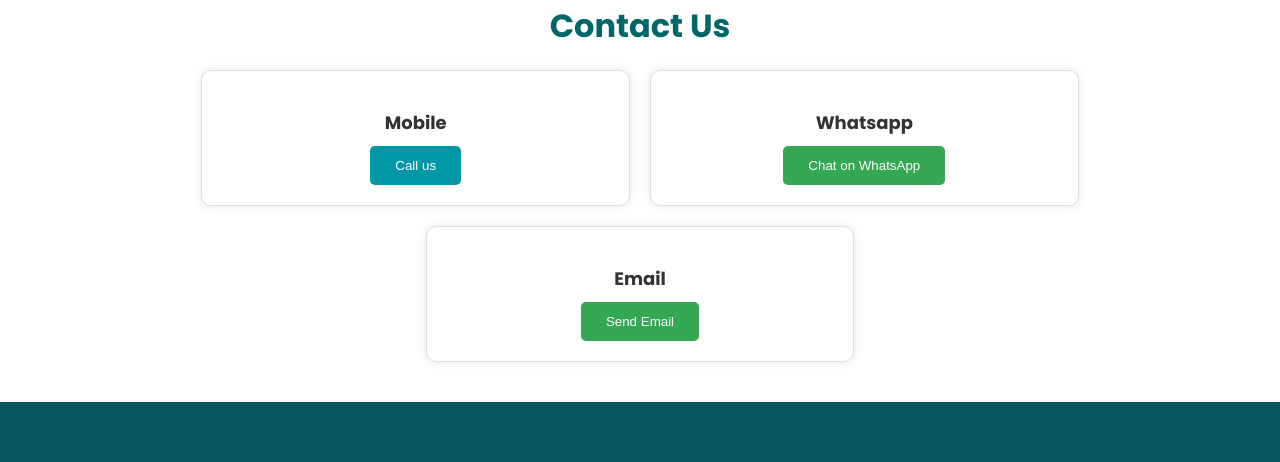
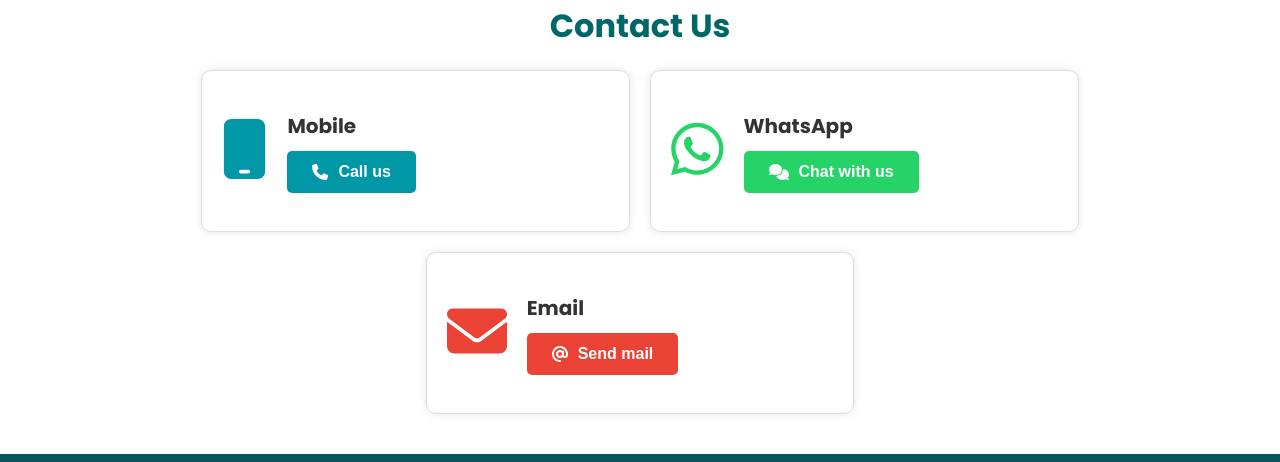
Before and after one commit to dhruba-datta/AB-Pharmacy-React, a React (Create React App) app: page / in a window 1280 px wide. Shown: the part 1178-1640 px from the top of the page. Built offline with nearby package versions, Linux system fonts and the light colour scheme; no server answers.

Commit message:
contact section updated

```diff
--- a/package.json
+++ b/package.json
@@ -3,6 +3,7 @@
   "version": "0.1.0",
   "private": true,
   "dependencies": {
+    "@fortawesome/free-brands-svg-icons": "^6.5.2",
     "@fortawesome/free-solid-svg-icons": "^6.5.2",
     "@fortawesome/react-fontawesome": "^0.2.2",
     "@testing-library/jest-dom": "^5.17.0",
--- a/src/ContactSection.css
+++ b/src/ContactSection.css
@@ -13,45 +13,74 @@
   box-shadow: 0 0 10px rgba(0, 0, 0, 0.1);
   padding: 20px;
   border-radius: 10px;
+  display: flex;
+  align-items: center;
 }
 
 .contact-icon {
-  font-size: 36px;
-  color: #666;
-  margin-bottom: 10px;
+  font-size: 60px; /* Increased the size of icons */
+  margin-right: 20px;
 }
 
 .contact-info {
-  text-align: center;
+  flex-grow: 1;
+  text-align: left; /* Left-align text and button */
+  display: flex;
+  flex-direction: column;
+  align-items: flex-start;
 }
 
 .contact-info h3 {
-  font-size: 18px;
+  font-size: 20px;
   font-weight: bold;
   color: #333;
   margin-bottom: 10px;
 }
 
 .contact-button {
-  background-color: #34A853;
-  color: #fff;
   padding: 12px 25px;
   border: none;
   border-radius: 5px;
   cursor: pointer;
+  font-weight: bold;
+  display: flex;
+  align-items: center;
+  text-align: left; /* Left-align text and icon */
+  text-decoration: none; /* Remove underline */
   transition: background-color 0.3s ease;
+  width: auto; /* Button width fits text */
+  margin-bottom: 18px;
 }
 
-.contact-button:hover {
-  background-color: #2F7B4F;
+.contact-button .fa-icon {
+  margin-right: 10px;
 }
 
-.contact-option:first-child .contact-button {
-  background-color: #0097A7;
+.contact-button-mobile {
+  background-color: #0097A7; /* Blue color for mobile */
+  color: #fff;
 }
 
-.contact-option:first-child .contact-button:hover {
+.contact-button-mobile:hover {
   background-color: #00787A;
+}
+
+.contact-button-whatsapp {
+  background-color: #25D366;
+  color: #fff;
+}
+
+.contact-button-whatsapp:hover {
+  background-color: #1DA851;
+}
+
+.contact-button-email {
+  background-color: #EA4335;
+  color: #fff;
+}
+
+.contact-button-email:hover {
+  background-color: #C33226;
 }
 
 @media (max-width: 768px) {
--- a/src/ContactSection.js
+++ b/src/ContactSection.js
@@ -1,4 +1,13 @@
 import React from "react";
+import { FontAwesomeIcon } from "@fortawesome/react-fontawesome";
+import {
+  faMobile,
+  faPhone,
+  faEnvelope,
+  faAt,
+  faComments,
+} from "@fortawesome/free-solid-svg-icons";
+import { faWhatsapp } from "@fortawesome/free-brands-svg-icons";
 import "./ContactSection.css";
 
 const ContactSection = () => {
@@ -10,44 +19,46 @@ const ContactSection = () => {
       <div className="contact-options">
         <div className="contact-option">
           <div className="contact-icon">
-            <i className="fas fa-mobile-alt"></i>
+            <FontAwesomeIcon icon={faMobile} color="#0097A7" />
           </div>
           <div className="contact-info">
             <h3>Mobile</h3>
-            <a href="tel:+8801912555765">
-              <button className="contact-button">
-                <i className="fas fa-phone"></i> Call us
-              </button>
+            <a
+              href="tel:+8801912555765"
+              className="contact-button contact-button-mobile"
+            >
+              <FontAwesomeIcon icon={faPhone} className="fa-icon" /> Call us
             </a>
           </div>
         </div>
         <div className="contact-option">
           <div className="contact-icon">
-            <i className="fab fa-whatsapp"></i>
+            <FontAwesomeIcon icon={faWhatsapp} color="#25D366" />
           </div>
           <div className="contact-info">
-            <h3>Whatsapp</h3>
+            <h3>WhatsApp</h3>
             <a
               href="https://wa.me/8801912555765"
               target="_blank"
               rel="noopener noreferrer"
+              className="contact-button contact-button-whatsapp"
             >
-              <button className="contact-button">
-                <i className="fab fa-whatsapp"></i> Chat on WhatsApp
-              </button>
+              <FontAwesomeIcon icon={faComments} className="fa-icon" /> Chat
+              with us
             </a>
           </div>
         </div>
         <div className="contact-option">
           <div className="contact-icon">
-            <i className="fas fa-envelope"></i>
+            <FontAwesomeIcon icon={faEnvelope} color="#EA4335" />
           </div>
           <div className="contact-info">
             <h3>Email</h3>
-            <a href="mailto:abpharmacy72@gmail.com">
-              <button className="contact-button">
-                <i className="fas fa-envelope"></i> Send Email
-              </button>
+            <a
+              href="mailto:abpharmacy72@gmail.com"
+              className="contact-button contact-button-email"
+            >
+              <FontAwesomeIcon icon={faAt} className="fa-icon" /> Send mail
             </a>
           </div>
         </div>
```
Also changed, not shown: 1 other file (tests, documents, lock files or other folders).
